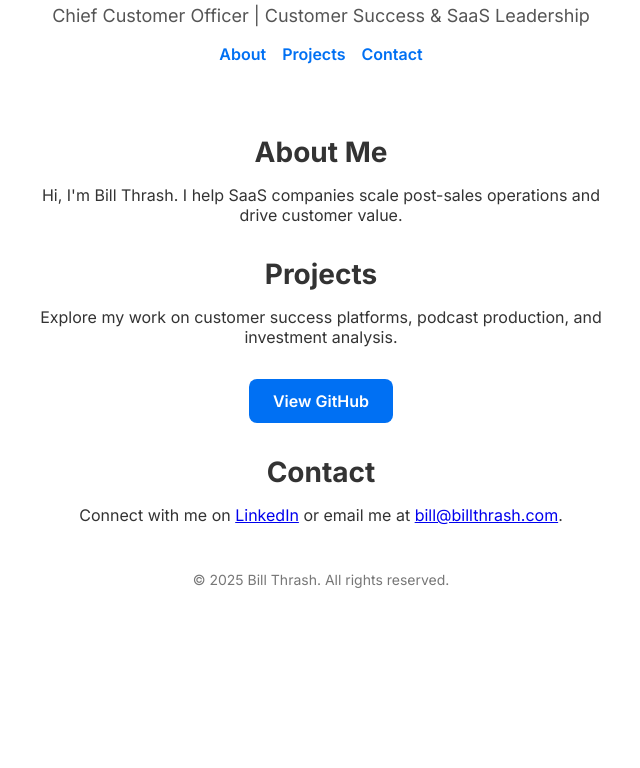
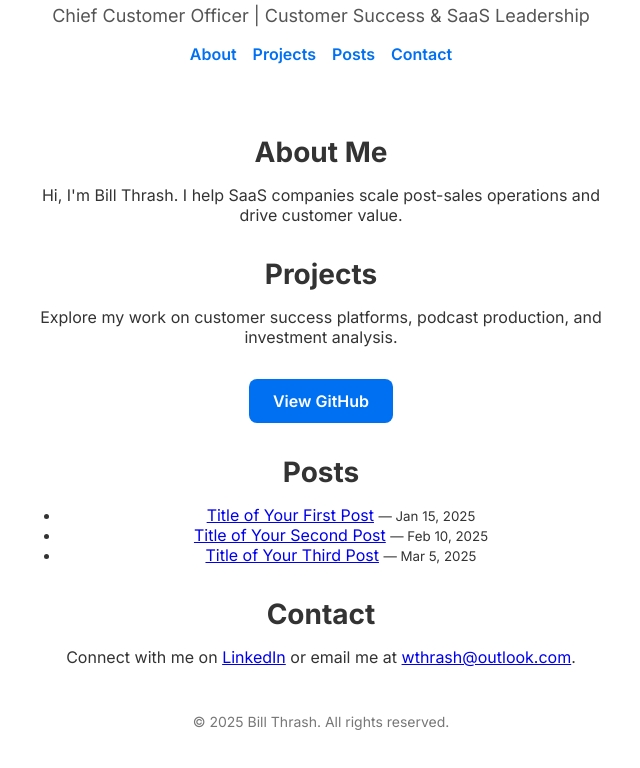
Before and after one commit to billthrash/billthrash.github.io, a plain HTML site: page index.html in a window 1280 px wide. Shown: the part 126-894 px from the top of the page, without its empty margins (319-959 px from the left). Before the commit the page ends 800 px from the top, so only its background shows below. Drawn offline with Linux system fonts and the light colour scheme.

Commit message:
Update index.html

```diff
--- a/index.html
+++ b/index.html
@@ -97,6 +97,7 @@
       <ul>
         <li><a href="#about">About</a></li>
         <li><a href="#projects">Projects</a></li>
+        <li><a href="#posts">Posts</a></li>
         <li><a href="#contact">Contact</a></li>
       </ul>
     </nav>
@@ -111,9 +112,17 @@
       <p>Explore my work on customer success platforms, podcast production, and investment analysis.</p>
       <a href="https://github.com/billthrash" class="cta">View GitHub</a>
     </section>
+    <section id="posts">
+      <h2>Posts</h2>
+      <ul>
+        <li><a href="/posts/post-1.html">Title of Your First Post</a> <small>— Jan 15, 2025</small></li>
+        <li><a href="/posts/post-2.html">Title of Your Second Post</a> <small>— Feb 10, 2025</small></li>
+        <li><a href="/posts/post-3.html">Title of Your Third Post</a> <small>— Mar 5, 2025</small></li>
+      </ul>
+    </section>
     <section id="contact">
       <h2>Contact</h2>
-      <p>Connect with me on <a href="https://www.linkedin.com/in/billthrash/">LinkedIn</a> or email me at <a href="mailto:bill@billthrash.com">bill@billthrash.com</a>.</p>
+      <p>Connect with me on <a href="https://www.linkedin.com/in/wthrash/">LinkedIn</a> or email me at <a href="mailto:wthrash@outlook.com">wthrash@outlook.com</a>.</p>
     </section>
   </main>
   <footer>
```
